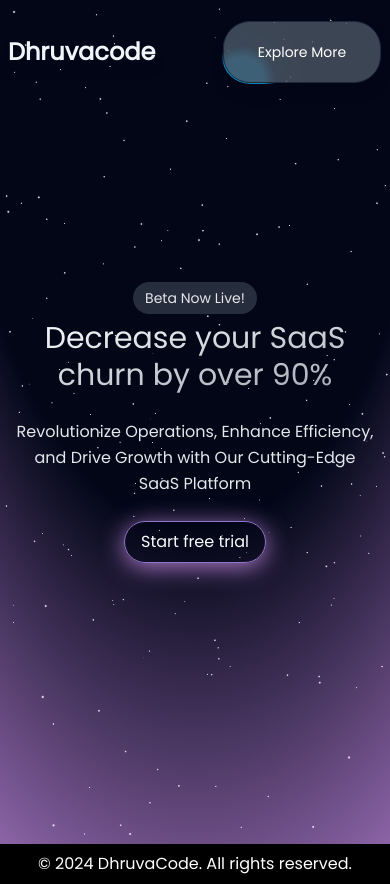
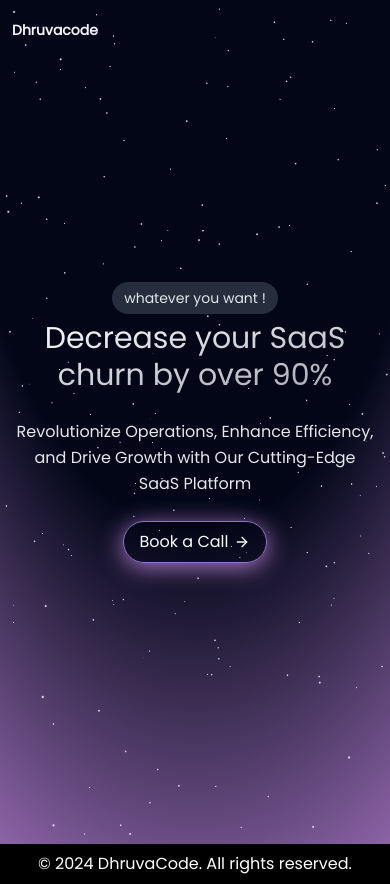
Before and after one commit to dheeraj20-bot/dhruva, a Next.js app: page / in a window 390 px wide. Built offline with nearby package versions, Linux system fonts and the light colour scheme.

Commit message:
Updated herosection

```diff
--- a/package.json
+++ b/package.json
@@ -18,6 +18,7 @@
     "next": "^14.1.3",
     "react": "^18",
     "react-dom": "^18",
+    "react-icons": "^5.2.1",
     "tailwind-merge": "^2.2.1",
     "three": "^0.162.0",
     "three-globe": "^2.31.0"
--- a/src/components/HeroSection.tsx
+++ b/src/components/HeroSection.tsx
@@ -3,7 +3,7 @@ import { animate, motion, useMotionTemplate, useMotionValue } from 'framer-motio
 import React, { useEffect } from 'react'
 import { Billboard, Stars, Text, Text3D } from "@react-three/drei";
 import { Canvas } from "@react-three/fiber";
-
+import { FiArrowRight } from "react-icons/fi";
 
 
 const COLORS = ['#13FFAA',"#1E67C6","#CE84CF","#DD335C"]
@@ -31,7 +31,7 @@ export const HeroSection = () => {
     className='relative grid min-h-screen place-content-center overflow-hidden  px-4 py-24 text-gray-200'>
         <div className="relative z-10 flex flex-col items-center">
         <span className="mb-1.5 inline-block rounded-full bg-gray-600/50 px-3 py-1.5 text-sm">
-          Beta Now Live!
+         whatever you want !
         </span>
         <h1 className="max-w-3xl bg-gradient-to-br from-white to-gray-400 bg-clip-text text-center
         text-3xl font-medium leading-tight text-transparent sm:text-5xl
@@ -55,8 +55,8 @@ export const HeroSection = () => {
           }}
           className="group relative flex w-fit items-center gap-1.5 rounded-full bg-gray-950/10 px-4 py-2 text-gray-50 transition-colors hover:bg-gray-950/50"
         >
-          Start free trial
-          {/* <FiArrowRight className="transition-transform group-hover:-rotate-45 group-active:-rotate-12" /> */}
+         Book a Call
+          <FiArrowRight className="transition-transform group-hover:-rotate-45 group-active:-rotate-12" />
         </motion.button>
 
       </div>
--- a/src/components/Navbar.tsx
+++ b/src/components/Navbar.tsx
@@ -4,47 +4,17 @@ import Link from "next/link";
 import Logo from "@/assets/dhruvacodelogo.png";
 import Image from "next/image";
 import { IconMenuDeep,IconX } from "@tabler/icons-react";
-import { Button } from "./ui/moving-border";
 
-const navlinks = [
-  {
-   link:"Work",
-   url:"#work"
-  },
-  {
-   link:"Services",
-   url:"#service"
-  },
-  {
-   link:"Pricing",
-   url:"#pricing"
-  },
-  {
-   link:"Products",
-   url:"#work"
-  },
-  {
-   link:"Blogs",
-   url:"https://blog.dhruvacode.com/"
-  },
-
-]
 
 export const Navbar = ({ className }: { className?: string }) => {
-  const [active, setActive] = useState<string | null>(null);
-  const [mobileMenuOpen, setMobileMenuOpen] = useState(false);
+  return (
+    <header className='fixed z-50 top-0 w-full py-5  px-3  lg:px-20 drop-shadow-lg flex items-center  justify-between'>
+    <Link href="/">
+        <h2 className=' text-slate-100 text-sm sm:text-2xl font-bold'>Dhruvacode</h2>
+    </Link>
 
-  const handleMobileMenuClick = () => {
-    setMobileMenuOpen(!mobileMenuOpen);
-  };
+    <div>
 
-  return (
-    <header className='fixed z-50 top-0 w-full py-5  px-2  lg:px-20 drop-shadow-lg flex items-center  justify-between'>
-    <Link href="/">
-        <h2 className=' text-slate-100 text-2xl font-bold'>Dhruvacode</h2>
-    </Link>
-    <div>
-        <Button className='  bg-gray-600/80  px-2  text-sm'>Explore More</Button>
     </div>
 
 </header>
```
Also changed, not shown: 1 other file (tests, documents, lock files or other folders).
